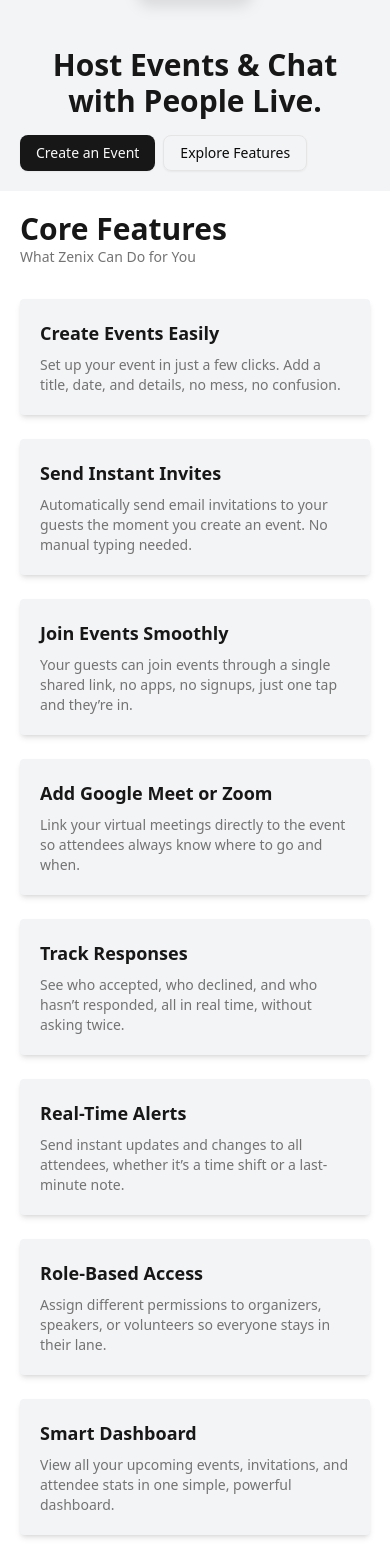
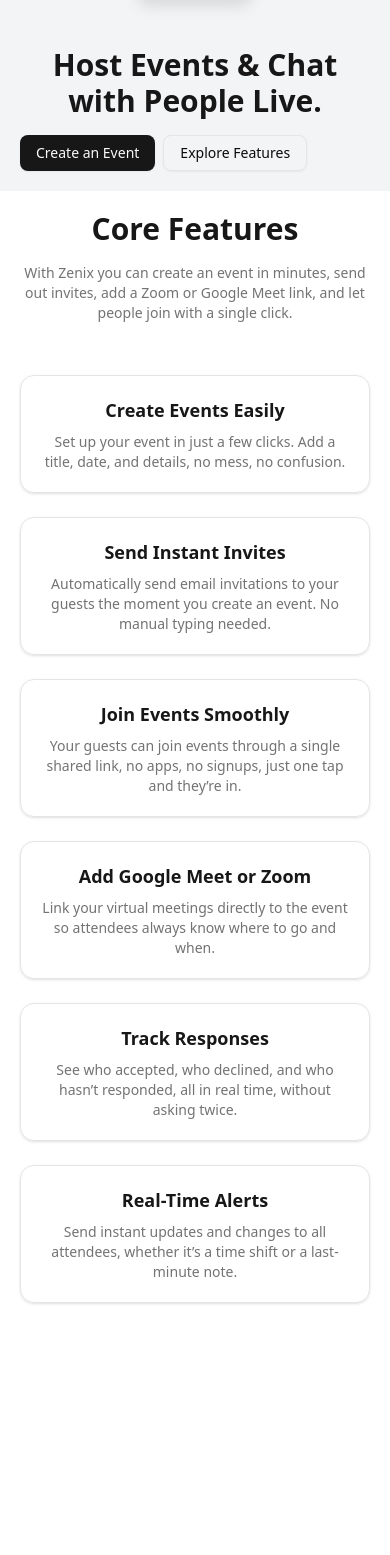
Before and after one commit to shawaiz-khan/zenix, a React (Vite) app in the folder client/: page / in a window 390 px wide. Shown: the part 329-1884 px from the top of the page. After the commit the page ends 1652 px from the top, so only its background shows below. Built offline with nearby package versions, Linux system fonts and the light colour scheme.

Commit message:
fix: Features section is made responsive

```diff
--- a/client/src/pages/Landing/data.ts
+++ b/client/src/pages/Landing/data.ts
@@ -30,12 +30,4 @@ export const features: IFeatures[] = [
         title: "Real-Time Alerts",
         description: "Send instant updates and changes to all attendees, whether it’s a time shift or a last-minute note.",
     },
-    {
-        title: "Role-Based Access",
-        description: "Assign different permissions to organizers, speakers, or volunteers so everyone stays in their lane.",
-    },
-    {
-        title: "Smart Dashboard",
-        description: "View all your upcoming events, invitations, and attendee stats in one simple, powerful dashboard.",
-    },
 ];
--- a/client/src/pages/Landing/sections/Features.tsx
+++ b/client/src/pages/Landing/sections/Features.tsx
@@ -2,25 +2,29 @@ import { features } from "../data";
 
 const Features: React.FC = () => {
     return (
-        <section className="p-5 md:py-10 text-primary bg-white">
-            <div className="mb-8">
-                <h1 className="text-3xl md:text-4xl font-bold">Core Features</h1>
-                <p className="text-sm md:text-base text-muted-foreground">What Zenix Can Do for You</p>
+        <section className="p-5 md:py-12 bg-white text-primary">
+            <div className="max-w-6xl mx-auto">
+                <div className="mb-10 flex flex-col justify-center items-center text-center">
+                    <h1 className="text-3xl md:text-4xl font-bold mb-4">Core Features</h1>
+                    <p className="text-sm md:text-base text-muted-foreground mb-3 max-w-3xl">
+                        With Zenix you can create an event in minutes, send out invites, add a Zoom or Google Meet link, and let people join with a single click.
+                    </p>
                 </div>
 
-            <div className="grid gap-6 lg:grid-cols-4">
+                <div className="grid gap-6 sm:grid-cols-2 lg:grid-cols-3">
                     {features.map((feature, index) => (
                         <div
                             key={index}
-                        className="bg-bg-light rounded shadow-md p-5 hover:shadow-xl transition"
+                            className="p-5 text-center border border-border rounded-xl shadow-sm hover:shadow-md transition"
                         >
-                        <h2 className="text-lg font-bold mb-2">{feature.title}</h2>
+                            <h2 className="text-lg font-semibold mb-2">{feature.title}</h2>
                             <p className="text-sm text-muted-foreground">{feature.description}</p>
                         </div>
                     ))}
                 </div>
+            </div>
         </section>
-    )
-}
+    );
+};
 
 export default Features;
```
Lines whose indentation alone changed are shown as unchanged.
